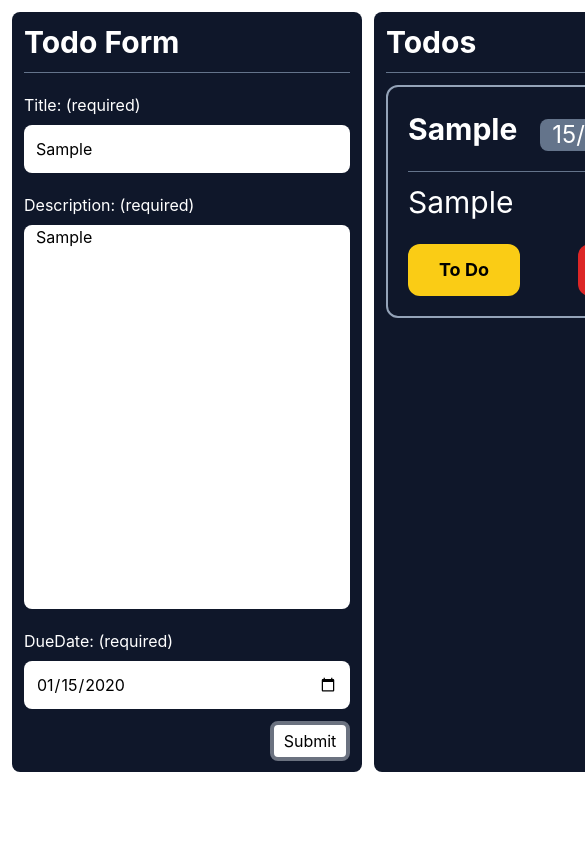
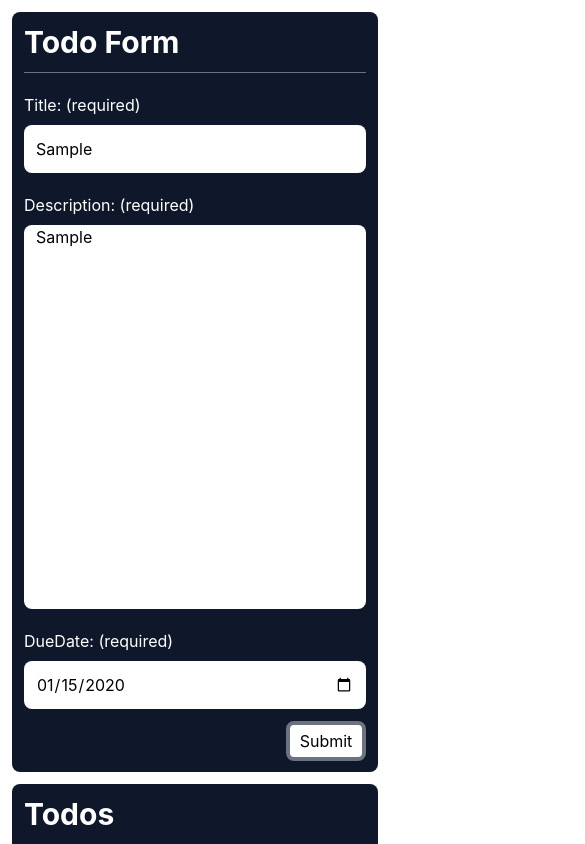
Before and after one commit to DumontGontran/todolist, a React (Create React App) app: page / in a window 390 px wide. Both pictures are taken after typing "Sample", "Sample", "2020-01-15" into the empty fields and a click on the input "Submit". Shown: the top 844 px of the page, 585 px wide, since content can reach past the window. Built offline with nearby package versions, Linux system fonts and the light colour scheme.

Commit message:
changes added: project full responsive

```diff
--- a/src/App.css
+++ b/src/App.css
@@ -1,3 +1,3 @@
 .App {
-  @apply flex flex-row text-center;
+  @apply flex flex-col lg:flex-row text-center;
 }
--- a/src/components/todoForm/TodoForm.css
+++ b/src/components/todoForm/TodoForm.css
@@ -1,5 +1,5 @@
 .todo_form_section {
-    @apply bg-slate-900 mt-3 ml-3 p-3 w-1/3 rounded-lg min-w-[350px] max-h-[760px];
+    @apply bg-slate-900 mt-3 ml-3 mx-3 p-3 w-auto lg:w-1/3 rounded-lg min-w-[340px] max-h-[760px];
 }
 
 .todo_form_section_title {
--- a/src/components/todoList/TodoList.css
+++ b/src/components/todoList/TodoList.css
@@ -1,5 +1,5 @@
 .todo_list_section {
-    @apply bg-slate-900 mt-3 mx-3 p-3 w-2/3 rounded-lg min-w-[350px] min-h-[760px] mb-3;
+    @apply bg-slate-900 mt-3 justify-center mx-3 p-3 w-auto lg:w-2/3 rounded-lg min-w-[340px] min-h-[760px] mb-3;
 }
 
 .todo_list_section_title {
@@ -11,19 +11,23 @@
 }
 
 .todo_list_group {
+    @apply flex flex-col lg:flex-row lg:justify-between;
+}
+
+.todo_list_group-buttons {
     @apply flex flex-row justify-between;
 }
 
 .todo_list_title {
-    @apply text-white text-left font-bold text-[1.875rem];
+    @apply text-white break-all text-left font-bold text-[1.875rem];
 }
 
 .todo_list_due_date {
-    @apply text-white text-left text-2xl mb-5 mt-3 px-3 rounded-lg;
+    @apply flex items-center text-white w-max text-center text-2xl mb-5 mt-3 px-3 rounded-lg;
 }
 
 .todo_list_description {
-    @apply text-white text-left text-3xl my-3 pb-3;
+    @apply text-white break-all text-left text-3xl my-3 pb-3;
 }
 
 .button_todo {
--- a/src/components/todoList/TodoList.tsx
+++ b/src/components/todoList/TodoList.tsx
@@ -25,7 +25,7 @@ const TodoList = () => {
                         <p className="todo_list_due_date bg-slate-500">{todo.dueDate}</p>
                     </div>
                     <p className="todo_list_description">{todo.description}</p>
-                    <div className="todo_list_group">
+                    <div className="todo_list_group-buttons">
                         <button className="button_todo" onClick={(event) => {
                             event.preventDefault()
                             dispatch({
```
